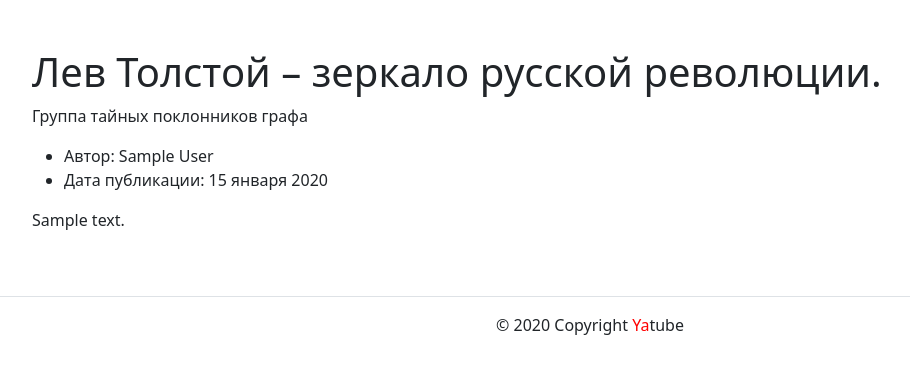
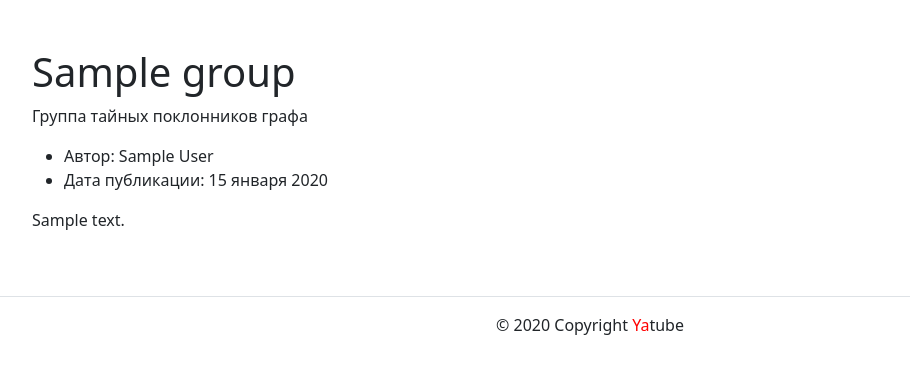
Before and after one commit to c0nc3p2a11/Django_sandbox, a Django app: a page that uses yatube/templates/base.html in a window 1280 px wide. Shown: the part 56-430 px from the top of the page, without its empty margins (50-960 px from the left). Run offline with Django 3.2, Linux system fonts and the light colour scheme; tables that the repository leaves empty hold one stand-in row (values such as "Sample post"); some libraries are stand-ins or nearby versions.

Commit message:
Merge remote-tracking branch 'origin/master'

```diff
--- a/yatube/posts/models.py
+++ b/yatube/posts/models.py
@@ -20,12 +20,16 @@ class Post(models.Model):
     pub_date = models.DateTimeField(auto_now_add=True)
     group = models.ForeignKey(
         Group,
-        on_delete=models.CASCADE,
+        on_delete=models.SET_NULL,
         blank=True,
-        null=True
+        null=True,
+        related_name='posts'
     )
     author = models.ForeignKey(
         User,
         on_delete=models.CASCADE,
         related_name='posts'
     )
+
+    class Meta:
+        ordering = ['-pub_date']
--- a/yatube/posts/views.py
+++ b/yatube/posts/views.py
@@ -2,9 +2,12 @@ from django.shortcuts import render, get_object_or_404
 from .models import Post, Group
 
 
+TEN_CONST = 10
+
+
 def index(request):
     template = 'posts/index.html'
-    posts = Post.objects.order_by('-pub_date')[:10]
+    posts = Post.objects.select_related('author').all()[:TEN_CONST]
     title = 'Это главная страница проекта Yatube'
     text = 'Последние обновления на сайте'
     context = {
@@ -20,7 +23,7 @@ def group_posts(request, slug):
     text = 'Лев Толстой – зеркало русской революции.'
     subtext = 'Группа тайных поклонников графа'
     group = get_object_or_404(Group, slug=slug)
-    posts = Post.objects.filter(group=group).order_by('-pub_date')[:10]
+    posts = group.posts.all()[:TEN_CONST]
     title = f'Записи сообщества {str(group)}'
     context = {
         'group': group,
--- a/yatube/templates/base.html
+++ b/yatube/templates/base.html
@@ -7,9 +7,9 @@
     <meta name="viewport" content="width=device-width, initial-scale=1">
     <!-- Загружаем фав-иконки -->
     <link rel="icon" href="img/fav/fav.ico" type="image">
-    <link rel="apple-touch-icon" sizes="180x180" href="img/fav/apple-touch-icon.png">
-    <link rel="icon" type="image/png" sizes="32x32" href="img/fav/favicon-32x32.png">
-    <link rel="icon" type="image/png" sizes="16x16" href="img/fav/favicon-16x16.png">
+    <link rel="apple-touch-icon" sizes="180x180" href='{% static "img/fav/apple-touch-icon.png" %}'>
+    <link rel="icon" type="image/png" sizes="32x32" href='{% static "img/fav/favicon-32x32.png" %}'>
+    <link rel="icon" type="image/png" sizes="16x16" href='{% static "img/fav/favicon-16x16.png" %}'>
     <meta name="msapplication-TileColor" content="#000">
     <meta name="theme-color" content="#ffffff">
     <!-- Подключен файл со стандартными стилями бустрап -->
--- a/yatube/templates/posts/group_list.html
+++ b/yatube/templates/posts/group_list.html
@@ -7,7 +7,7 @@
     <main>
       {% block content %}
       <div class="container py-5">
-        <h1>{{ text }}</h1>
+        <h1>{{ group }}</h1>
         <p>{{ subtext }}</p>
       {% for post in posts %}
       <ul>
```
